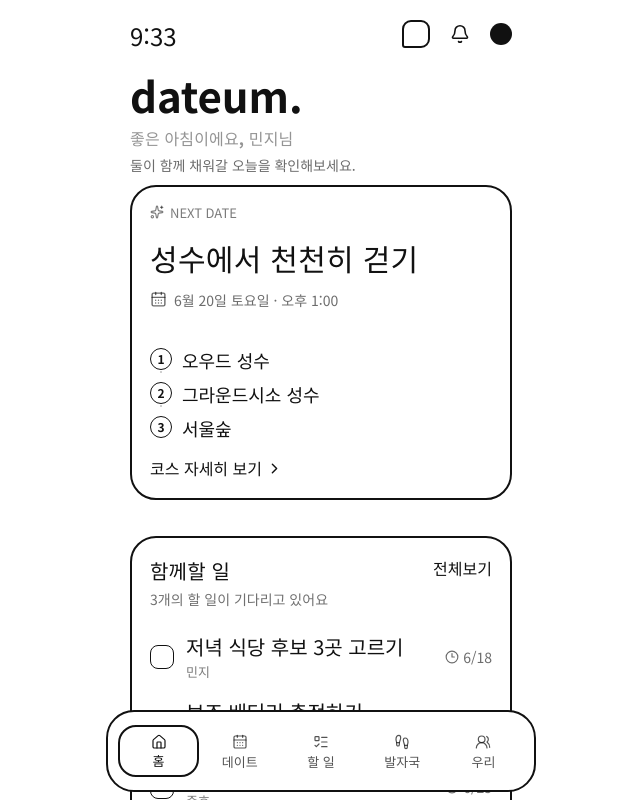
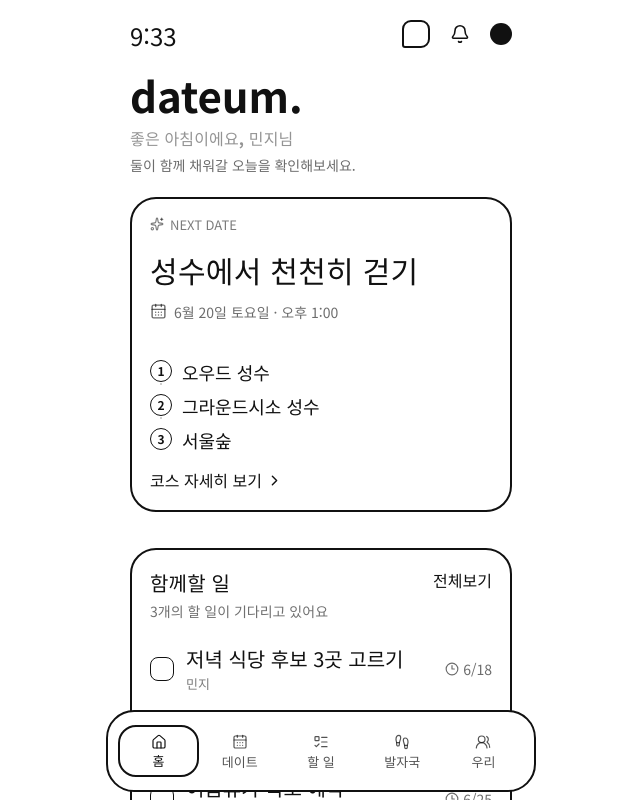
Before and after one commit to yejinrla/dateum, a React (Vite) app: page / in a window 1280 px wide. Shown: the top 800 px of the page, without its empty margins (319-959 px from the left). Built offline with nearby package versions, Linux system fonts and the light colour scheme; a web font is replaced by a local one.

Commit message:
Increase next date card spacing

```diff
--- a/src/styles.css
+++ b/src/styles.css
@@ -1848,7 +1848,7 @@ body {
 
 .hero-card {
   min-height: 0;
-  margin: 10px 0 36px;
+  margin: 22px 0 36px;
   padding: 18px 18px 20px;
   display: block;
 }
```
